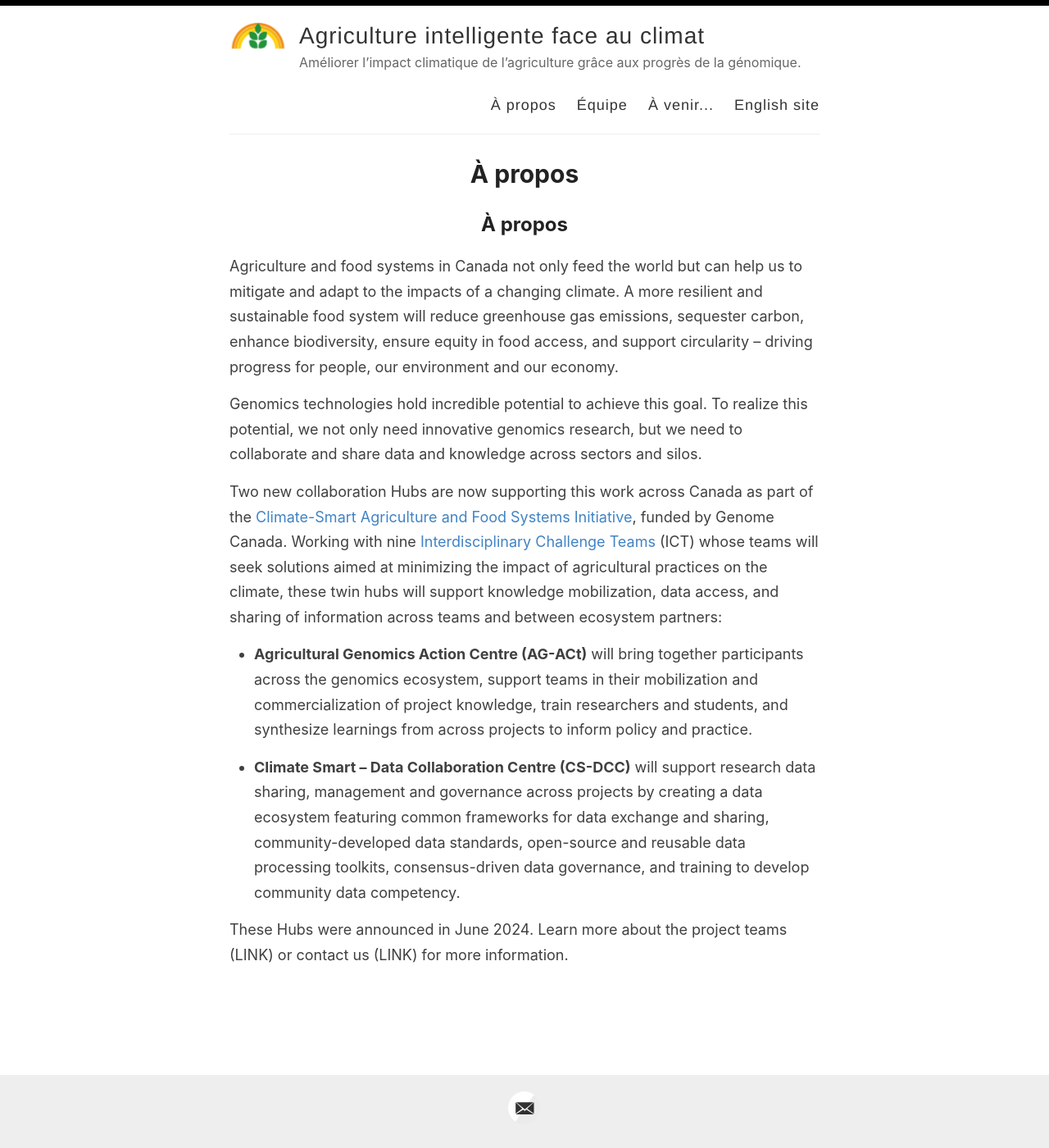
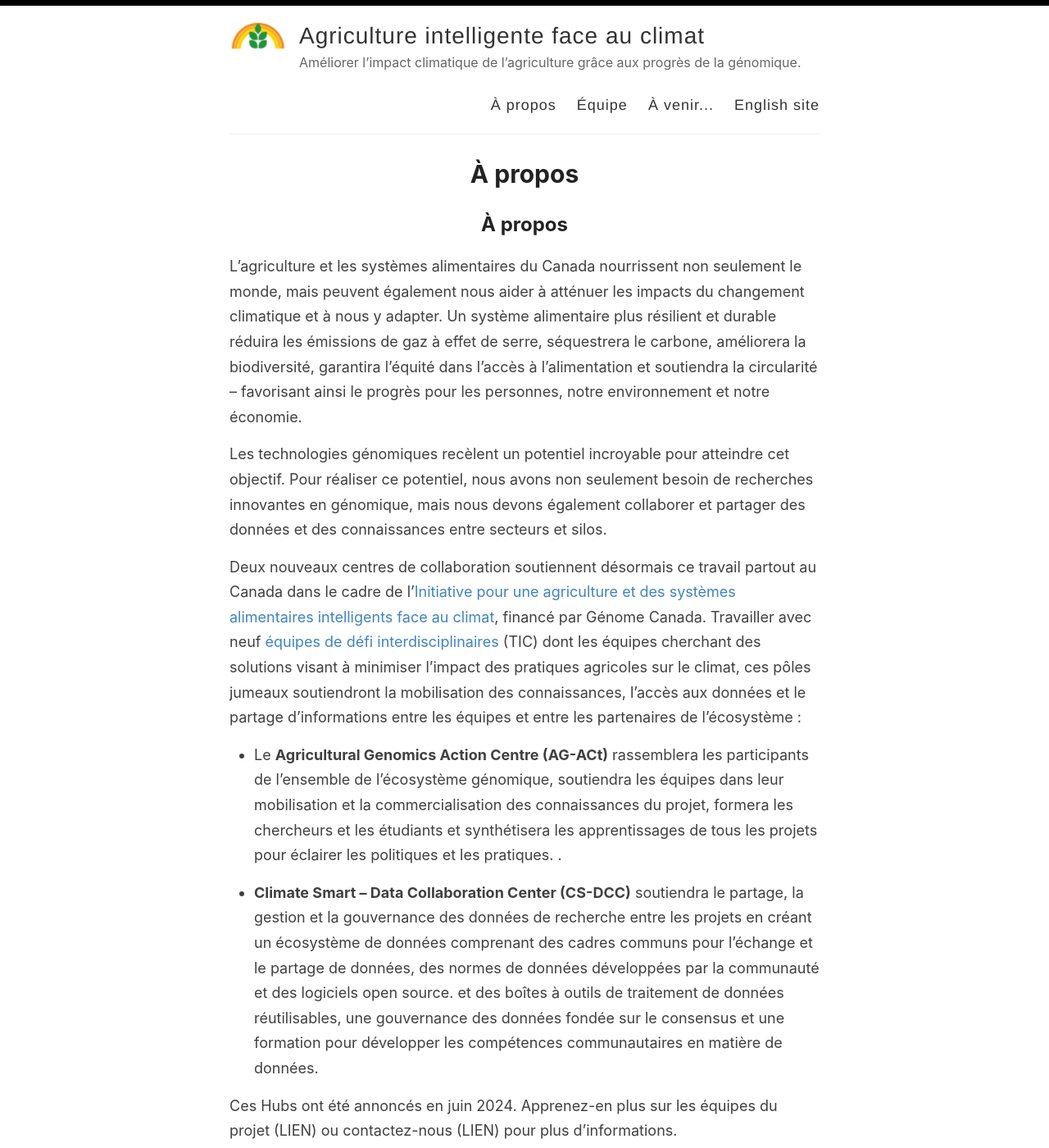
Before and after one commit to ClimateSmartAg/ClimateSmartAg-website-fr, a Jekyll site: the page built from index.md, in a window 1280 px wide and 1400 px high. Shown: the whole window at 82% size. Built offline with Jekyll 4.4.1, drawn with Linux system fonts in a browser that asks for light colours; our own code applies the rules of GitHub Pages for plain Markdown files.

Commit message:
Update index.md

```diff
--- a/index.md
+++ b/index.md
@@ -2,14 +2,14 @@
 ---
 ## À propos
 
-Agriculture and food systems in Canada not only feed the world but can help us to mitigate and adapt to the impacts of a changing climate. A more resilient and sustainable food system will reduce greenhouse gas emissions, sequester carbon, enhance biodiversity, ensure equity in food access, and support circularity – driving progress for people, our environment and our economy.
+L’agriculture et les systèmes alimentaires du Canada nourrissent non seulement le monde, mais peuvent également nous aider à atténuer les impacts du changement climatique et à nous y adapter. Un système alimentaire plus résilient et durable réduira les émissions de gaz à effet de serre, séquestrera le carbone, améliorera la biodiversité, garantira l’équité dans l’accès à l’alimentation et soutiendra la circularité – favorisant ainsi le progrès pour les personnes, notre environnement et notre économie.
 
-Genomics technologies hold incredible potential to achieve this goal. To realize this potential, we not only need innovative genomics research, but we need to collaborate and share data and knowledge across sectors and silos.
+Les technologies génomiques recèlent un potentiel incroyable pour atteindre cet objectif. Pour réaliser ce potentiel, nous avons non seulement besoin de recherches innovantes en génomique, mais nous devons également collaborer et partager des données et des connaissances entre secteurs et silos.
 
-Two new collaboration Hubs are now supporting this work across Canada as part of the [Climate-Smart Agriculture and Food Systems Initiative](https://genomecanada.ca/genome-canada-investments-target-csafs-solutions/#data), funded by Genome Canada. Working with nine [Interdisciplinary Challenge Teams](https://genomecanada.ca/canada-invests-in-world-leading-climate-smart-agriculture-and-food-systems-through-genomics/) (ICT) whose teams will seek solutions aimed at minimizing the impact of agricultural practices on the climate, these twin hubs will support knowledge mobilization, data access, and sharing of information across teams and between ecosystem partners:
+Deux nouveaux centres de collaboration soutiennent désormais ce travail partout au Canada dans le cadre de l'[Initiative pour une agriculture et des systèmes alimentaires intelligents face au climat](https://genomecanada.ca/genome-canada-investments-target-csafs-solutions/#data), financé par Génome Canada. Travailler avec neuf [équipes de défi interdisciplinaires](https://genomecanada.ca/canada-invests-in-world-leading-climate-smart-agriculture-and-food-systems-through-genomics/) (TIC) dont les équipes cherchant des solutions visant à minimiser l'impact des pratiques agricoles sur le climat, ces pôles jumeaux soutiendront la mobilisation des connaissances, l'accès aux données et le partage d'informations entre les équipes et entre les partenaires de l'écosystème :
 
-- **Agricultural  Genomics Action Centre (AG-ACt)** will bring together participants across the genomics ecosystem, support teams in their mobilization and commercialization of project knowledge, train researchers and students, and synthesize learnings from across projects to inform policy and practice.
+- Le **Agricultural Genomics Action Centre (AG-ACt)** rassemblera les participants de l'ensemble de l'écosystème génomique, soutiendra les équipes dans leur mobilisation et la commercialisation des connaissances du projet, formera les chercheurs et les étudiants et synthétisera les apprentissages de tous les projets pour éclairer les politiques et les pratiques. .
 
-- **Climate Smart – Data Collaboration Centre (CS-DCC)** will support research data sharing, management and governance across projects by creating a data ecosystem featuring common frameworks for data exchange and sharing, community-developed data standards, open-source and reusable data processing toolkits, consensus-driven data governance, and training to develop community data competency.
+- **Climate Smart – Data Collaboration Center (CS-DCC)** soutiendra le partage, la gestion et la gouvernance des données de recherche entre les projets en créant un écosystème de données comprenant des cadres communs pour l'échange et le partage de données, des normes de données développées par la communauté et des logiciels open source. et des boîtes à outils de traitement de données réutilisables, une gouvernance des données fondée sur le consensus et une formation pour développer les compétences communautaires en matière de données.
 
-These Hubs were announced in June 2024. Learn more about the project teams (LINK) or contact us (LINK) for more information.
+Ces Hubs ont été annoncés en juin 2024. Apprenez-en plus sur les équipes du projet (LIEN) ou contactez-nous (LIEN) pour plus d'informations.
```
